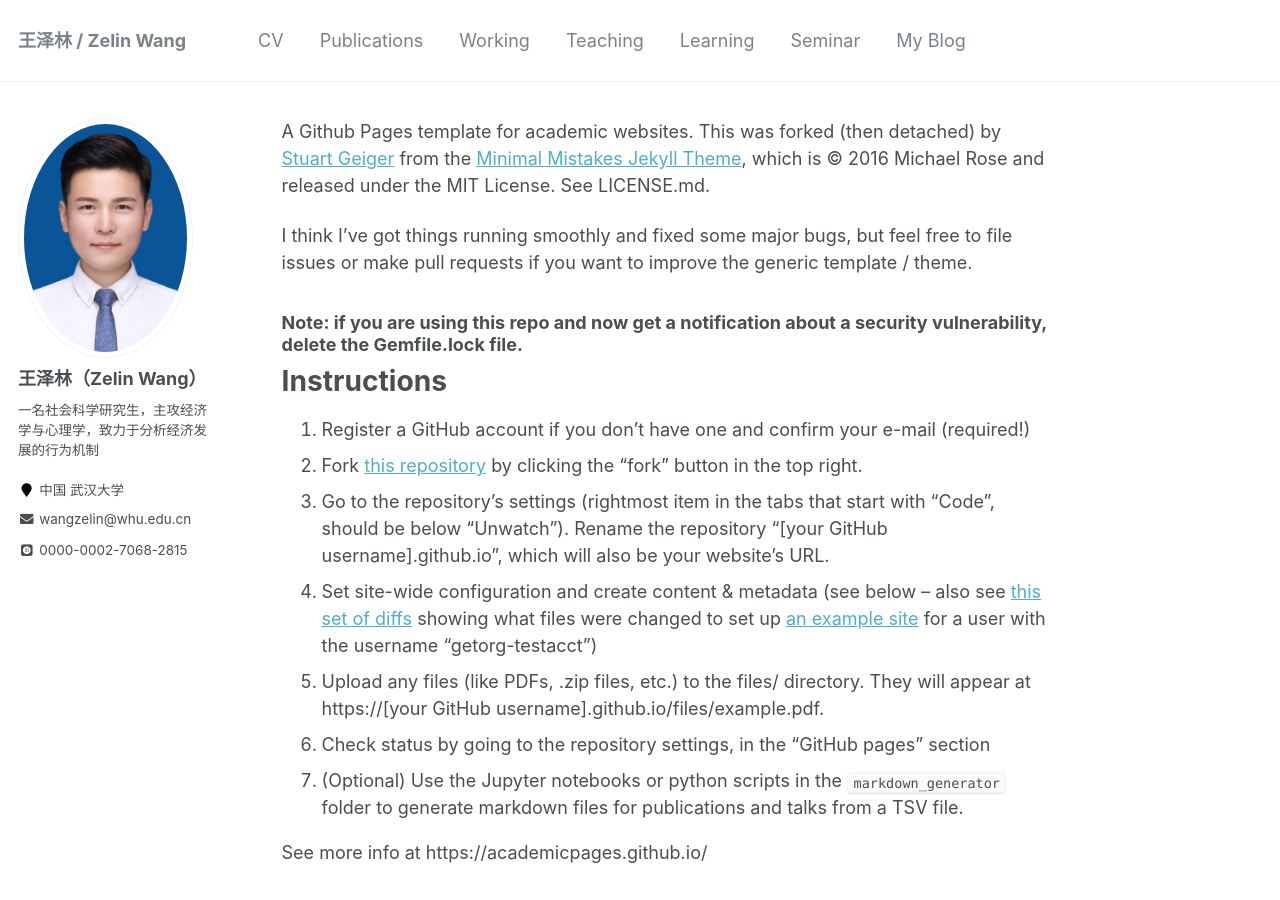
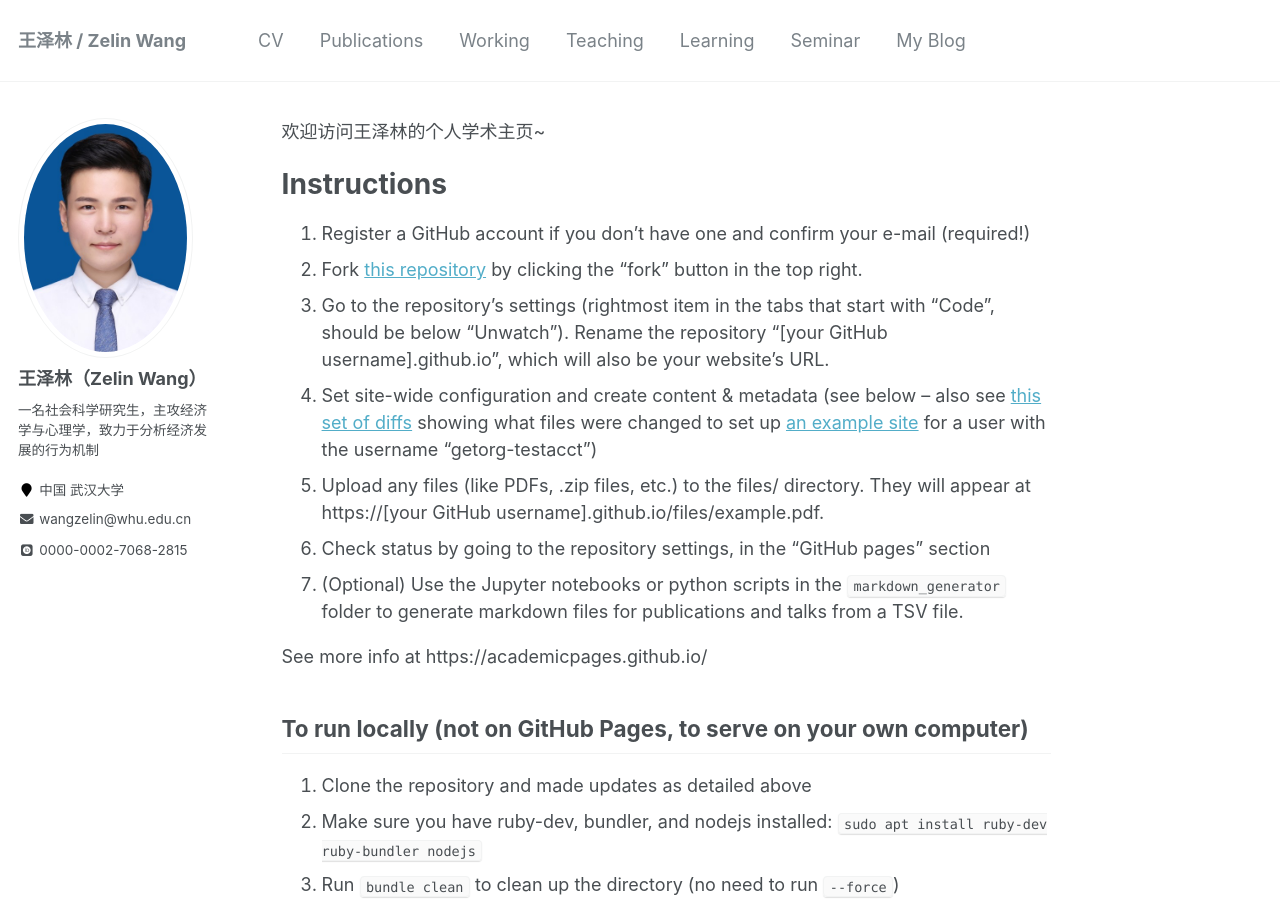
Before and after one commit to ColinWangZelin/colinwangzelin.github.io, a Jekyll site: the page built from index.md, in a window 1280 px wide and 900 px high. Built offline with Jekyll 4.4.1, drawn with Linux system fonts in a browser that asks for light colours; some web fonts are replaced; our own code applies the rules of GitHub Pages for plain Markdown files.

Commit message:
Update index.md

```diff
--- a/index.md
+++ b/index.md
@@ -1,8 +1,4 @@
-A Github Pages template for academic websites. This was forked (then detached) by [Stuart Geiger](https://github.com/staeiou) from the [Minimal Mistakes Jekyll Theme](https://mmistakes.github.io/minimal-mistakes/), which is © 2016 Michael Rose and released under the MIT License. See LICENSE.md.
-
-I think I've got things running smoothly and fixed some major bugs, but feel free to file issues or make pull requests if you want to improve the generic template / theme.
-
-### Note: if you are using this repo and now get a notification about a security vulnerability, delete the Gemfile.lock file.
+欢迎访问王泽林的个人学术主页~
 
 # Instructions
 
```
